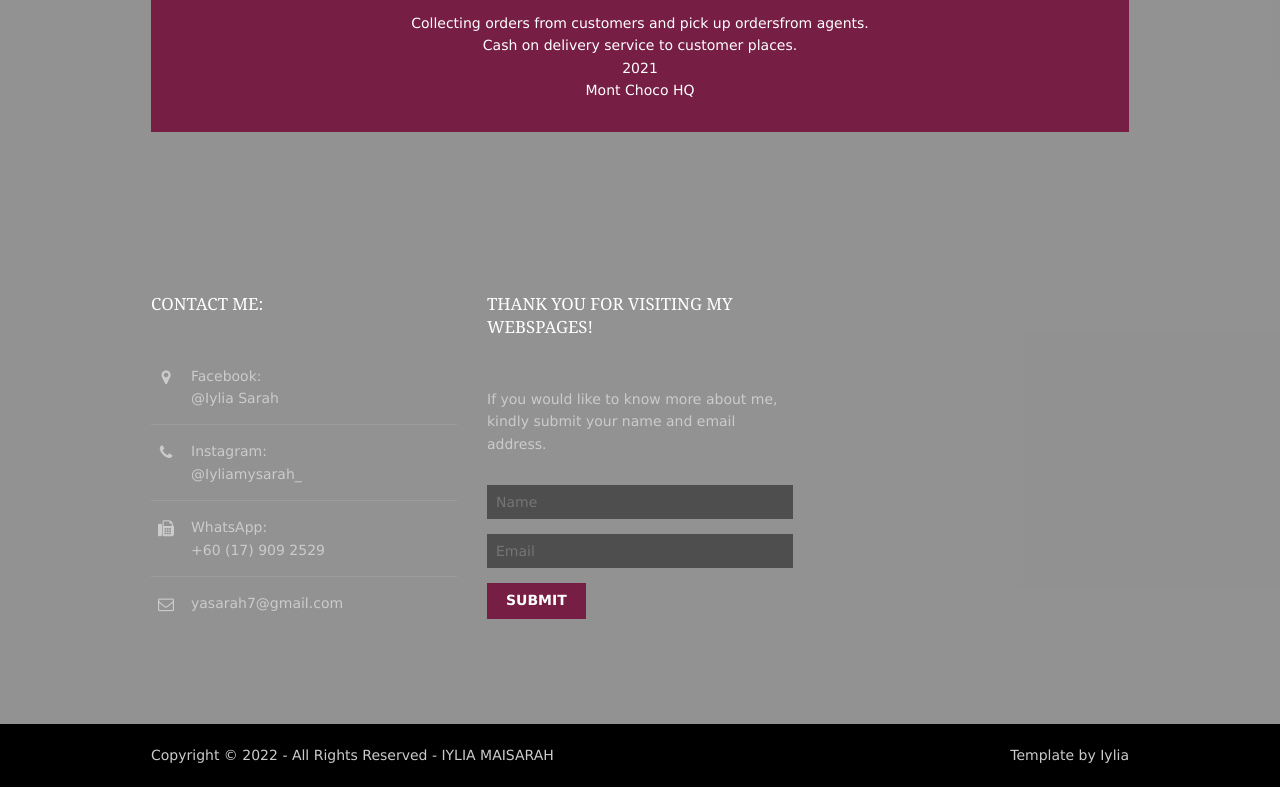
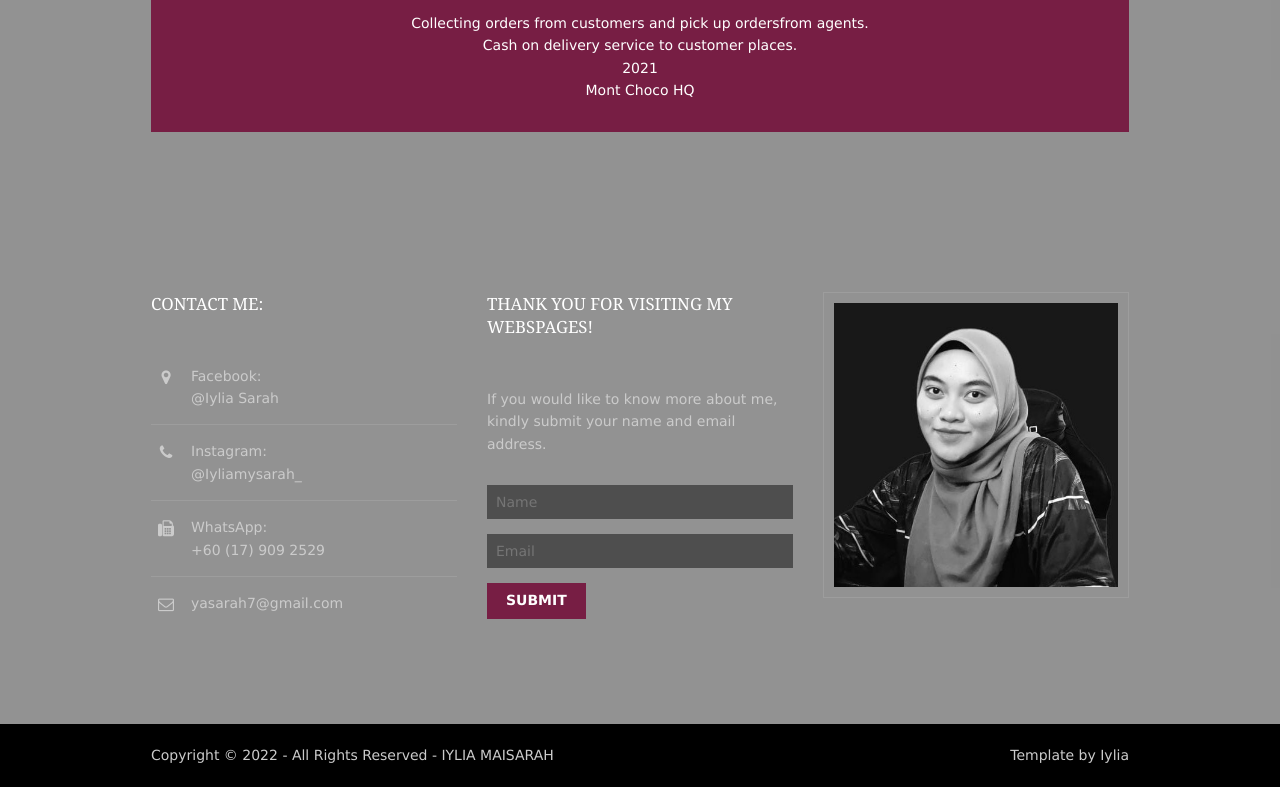
Before and after one commit to yasarah7/IYLIA-MAISARAH-, a plain HTML site: page experiences.html in a window 1280 px wide. Shown: the part 1445-2232 px from the top of the page. Drawn offline with Linux system fonts and the light colour scheme.

Commit message:
Update experiences.html

```diff
--- a/experiences.html
+++ b/experiences.html
@@ -146,7 +146,10 @@ Licence URI: https://www.os-templates.com/template-terms
           <input class="btmspace-15" type="text" value="" placeholder="Email">
           <button type="submit" value="submit">Submit</button>
         </fieldset>
-      </form>
+    </div>
+    <div class="one_third">
+      <figure><a href="#"><img class="borderedbox inspace-10 btmspace-15" src="Profile.jpg" alt=""></a>
+      </figure>
     </div>
     <!-- ################################################################################################ -->
   </footer>
```
